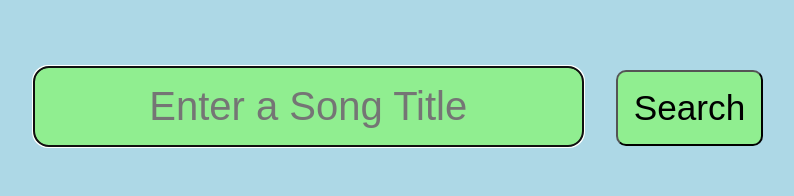
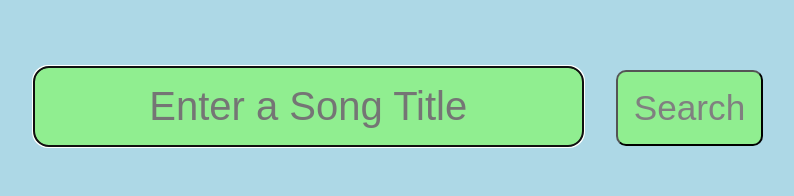
Before and after one commit to marnusvw/Jamming, a React (Create React App) app: page / in a window 1280 px wide. Shown: the part 133-329 px from the top of the page, without its empty margins (242-1036 px from the left). Built offline with nearby package versions, Linux system fonts and the light colour scheme.

Commit message:
Implement styles for the SearchBar component.

```diff
--- a/src/Components/SearchResults/SearchResults.css
+++ b/src/Components/SearchResults/SearchResults.css
@@ -5,4 +5,6 @@ div > button {
     font-size: 1rem;
     background-color: lightgreen;
     border-radius: 10px;
+    color: gray;
+    padding: 0.5rem
 }
```
